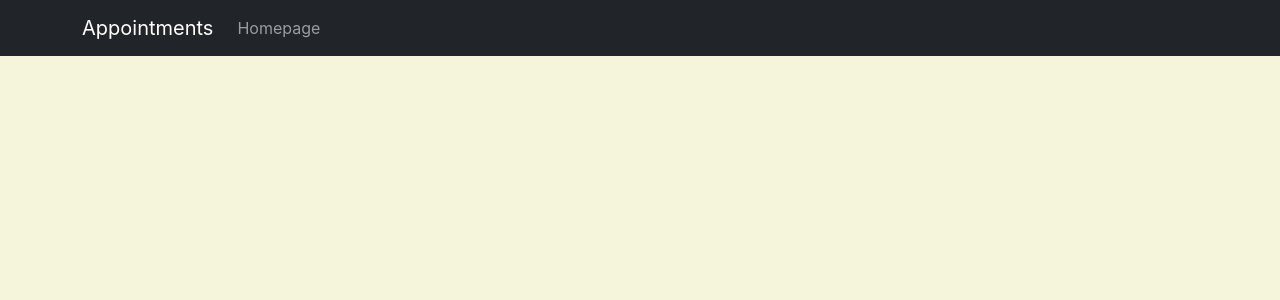
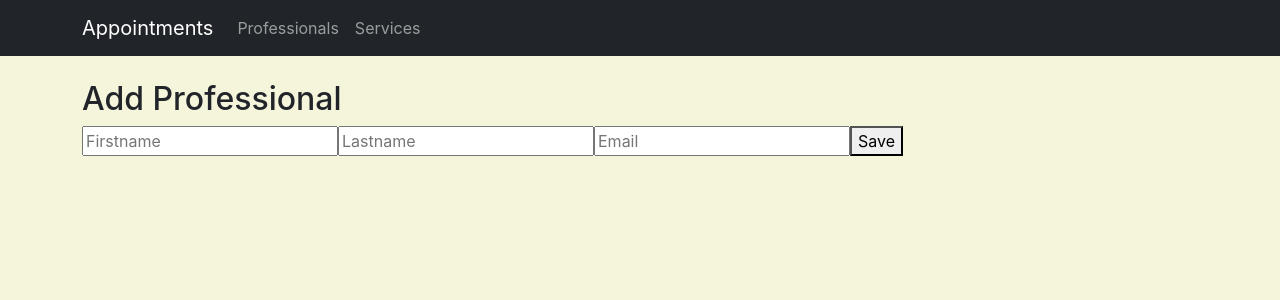
Before and after one commit to AristosDragatis/Appointment_management, a React (Create React App) app in the folder frontend/: page /users/add in a window 1280 px wide. Shown: the top 300 px of the page. Built offline with nearby package versions, Linux system fonts and the light colour scheme.

Commit message:
Added Professional page
User can now add, edit , delete, update professionals

```diff
--- a/frontend/src/App.js
+++ b/frontend/src/App.js
@@ -4,6 +4,9 @@ import AddAppointment from './pages/AddAppointment';
 import AppointmentsList from './pages/AppointmentsList';
 import ServicesList from './pages/ServicesList';
 import EditAppointment from './pages/EditAppointment';
+import UsersList from './pages/UsersList';
+import AddUser from './pages/AddUser';
+import EditUser from './pages/EditUser';
 import './App.css';
 
 function App() {
@@ -16,6 +19,9 @@ function App() {
           <Route path="/appointments/add" element={<AddAppointment/>} />
           <Route path="/services" element={<ServicesList/>} />
           <Route path="/appointments/edit/:id" element={<EditAppointment />} />
+          <Route path='/users' element={<UsersList/>} />
+          <Route path='/users/add' element={<AddUser/>} />
+          <Route path='/users/edit/:id' element={<EditUser/>} />
         </Routes>
       </div>
     </Router>
--- a/frontend/src/components/NavBar.js
+++ b/frontend/src/components/NavBar.js
@@ -7,8 +7,12 @@ export default function NavBar() {
         <Link className="navbar-brand" to="/">Appointments</Link>
         <div className="collapse navbar-collapse">
           <ul className="navbar-nav">
-            <li className="nav-item">
-              <Link className="nav-link" to="/">Homepage</Link>
+            <li>
+              <Link className="nav-link" to="/users">Professionals</Link>
+            </li>
+            <li>
+              <Link className='nav-link' to="/services">
+              Services</Link>
             </li>
           </ul>
         </div>
--- a/frontend/src/pages/AddAppointment.js
+++ b/frontend/src/pages/AddAppointment.js
@@ -59,7 +59,7 @@ function AddAppointment() {
       <h2>Add Appointment</h2>
       <input name="firstname" placeholder="First name" onChange={handleChange} required />
       <input name="lastname" placeholder="Last name" onChange={handleChange} required />
-      <input name="email" placeholder="Email" onChange={handleChange} required />
+      <input name="email" placeholder="Email" onChange={handleChange} />
       <input name="date" type="date" onChange={handleChange} required />
       <input name="time" type="time" onChange={handleChange} required />
       <select name="serviceId" onChange={handleChange} required>
--- /dev/null
+++ b/frontend/src/pages/AddUser.js
@@ -0,0 +1,69 @@
+import { useState } from 'react';
+import { useNavigate } from 'react-router-dom';
+
+function AddUser() {
+  const [form, setForm] = useState({
+    firstName: '',
+    lastName: '',
+    email: ''
+  });
+  const [error, setError] = useState('');
+  const [success, setSuccess] = useState(false);
+  const navigate = useNavigate();
+
+  const handleChange = (e) => {
+    setForm({ ...form, [e.target.name]: e.target.value });
+  };
+
+  const handleSubmit = async (e) => {
+    e.preventDefault();
+    setError('');
+    setSuccess(false);
+
+    try {
+      const res = await fetch('http://localhost:8080/backend_/api/users', {
+        method: 'POST',
+        headers: { 'Content-Type': 'application/json' },
+        body: JSON.stringify(form)
+      });
+      if (!res.ok) throw new Error('Failed to add professional');
+      setSuccess(true);
+      setTimeout(() => navigate('/users'), 1000);
+    } catch {
+      setError('Failed to add professional');
+    }
+  };
+
+  return (
+    <form onSubmit={handleSubmit}>
+      <h2>Add Professional</h2>
+      <input
+        name="firstName"
+        value={form.firstName}
+        onChange={handleChange}
+        required
+        placeholder="Firstname"
+      />
+      <input
+        name="lastName"
+        value={form.lastName}
+        onChange={handleChange}
+        required
+        placeholder="Lastname"
+      />
+      <input
+        name="email"
+        value={form.email}
+        onChange={handleChange}
+        required
+        placeholder="Email"
+        type="email"
+      />
+      <button type="submit">Save</button>
+      {success && <div style={{ color: 'green' }}>Professional added successfully!</div>}
+      {error && <div style={{ color: 'red' }}>{error}</div>}
+    </form>
+  );
+}
+
+export default AddUser;
--- a/frontend/src/pages/AppointmentsList.js
+++ b/frontend/src/pages/AppointmentsList.js
@@ -3,40 +3,65 @@ import { Link } from 'react-router-dom';
 
 function AppointmentsList() {
   const [appointments, setAppointments] = useState([]);
+  const [error, setError] = useState('');
 
   useEffect(() => {
     fetch('http://localhost:8080/backend_/api/appointments')
       .then(res => res.json())
       .then(data => setAppointments(data))
-      .catch(err => console.error(err));
+      .catch(() => setError('Failed to fetch appointments'));
   }, []);
-  const handleDelete = async (id) => {
-  if (!window.confirm("Are you sure?")) return;
-
-  await fetch(`http://localhost:8080/backend_/api/appointments/${id}`, {
-    method: 'DELETE'
-  });
-
-  setAppointments(appointments.filter((a) => a.id !== id));
-};
-
 
   return (
     <div>
-      <h1>Appointments</h1>
-      <Link to="/appointments/add">Add New</Link><br></br>
-      <Link to="/services">Services</Link>
-      <ul>
-        {appointments.map((a) => (
-          <li key={a.id}>
-            {a.customerName} | {a.date} | {a.time} | {a.service?.serviceName}
-            {' '}
-            <Link to={`/appointments/edit/${a.id}`}>Edit</Link>
-            {' '}
-            <button onClick={() => handleDelete(a.id)}>Delete</button>
-          </li>
-        ))}
-      </ul>
+      <h2>Available Appointments</h2>
+      <Link to="/appointments/add">Add Appointment</Link>
+      {error && <div style={{ color: 'red' }}>{error}</div>}
+      {!appointments.length ? (
+        <div>No appointments found.</div>
+      ) : (
+        <table border="1" cellPadding="8" cellSpacing="0">
+  <thead>
+    <tr>
+      <th>Customer</th>
+      <th>Date</th>
+      <th>Time</th>
+      <th>Professional</th>
+      <th>Service</th>
+      <th>Actions</th>
+    </tr>
+  </thead>
+  <tbody>
+    {appointments.map(a => (
+      <tr key={a.id}>
+        <td>{a.customerName}</td>
+        <td>{a.date}</td>
+        <td>{a.time}</td>
+        <td>
+          {a.professional
+            ? `${a.professional.firstName} ${a.professional.lastName}`
+            : ''}
+        </td>
+        <td>{a.service ? a.service.serviceName : ''}</td>
+        <td>
+          <Link to={`/appointments/edit/${a.id}`}>Edit</Link>
+          {' | '}
+          <button onClick={() => {
+            if (window.confirm('Are you sure you want to delete this appointment?')) {
+              fetch(`http://localhost:8080/backend_/api/appointments/${a.id}`, {
+                method: 'DELETE'
+              })
+                .then(res => {
+                  if (res.ok) setAppointments(appointments.filter(ap => ap.id !== a.id));
+                });
+            }
+          }}>Delete</button>
+        </td>
+      </tr>
+    ))}
+  </tbody>
+  </table>
+      )}
     </div>
   );
 }
--- a/frontend/src/pages/EditAppointment.js
+++ b/frontend/src/pages/EditAppointment.js
@@ -64,7 +64,6 @@ function EditAppointment() {
         name="email"
         value={form.email || ''}
         onChange={handleChange}
-        required
         placeholder="Email"
       />
       <input
--- /dev/null
+++ b/frontend/src/pages/EditUser.js
@@ -0,0 +1,88 @@
+import { useState, useEffect } from 'react';
+import { useParams, useNavigate } from 'react-router-dom';
+
+function EditUser() {
+  const { id } = useParams();
+  const numericId = Number(id);
+  const navigate = useNavigate();
+  const [form, setForm] = useState({
+    firstName: '',
+    lastName: '',
+    email: ''
+  });
+  const [error, setError] = useState('');
+  const [success, setSuccess] = useState(false);
+
+  useEffect(() => {
+    fetch(`http://localhost:8080/backend_/api/users/${numericId}`)
+      .then(res => {
+        if (!res.ok) throw new Error('Not found');
+        return res.json();
+      })
+      .then(data => setForm({
+        firstName: data.firstName || '',
+        lastName: data.lastName || '',
+        email: data.email || ''
+      }))
+      .catch(() => setError('User not found'));
+  }, [numericId]);
+
+  const handleChange = (e) => {
+    setForm({ ...form, [e.target.name]: e.target.value });
+  };
+
+  const handleSubmit = async (e) => {
+    e.preventDefault();
+    setError('');
+    setSuccess(false);
+
+    try {
+      const res = await fetch(`http://localhost:8080/backend_/api/users/${numericId}`, {
+        method: 'PUT',
+        headers: { 'Content-Type': 'application/json' },
+        body: JSON.stringify(form)
+      });
+      if (!res.ok) throw new Error('Failed to update user');
+      setSuccess(true);
+      setTimeout(() => navigate('/users'), 1000);
+    } catch {
+      setError('Failed to update user');
+    }
+  };
+
+  if (error) return <div>{error}</div>;
+  if (!form) return <div>Loading...</div>;
+
+  return (
+    <form onSubmit={handleSubmit}>
+      <h2>Edit Professional</h2>
+      <input
+        name="firstName"
+        value={form.firstName}
+        onChange={handleChange}
+        required
+        placeholder="Firstname"
+      />
+      <input
+        name="lastName"
+        value={form.lastName}
+        onChange={handleChange}
+        required
+        placeholder="Lastname"
+      />
+      <input
+        name="email"
+        value={form.email}
+        onChange={handleChange}
+        required
+        placeholder="Email"
+        type="email"
+      />
+      <button type="submit">Update</button>
+      {success && <div style={{ color: 'green' }}>Professional updated successfully!</div>}
+      {error && <div style={{ color: 'red' }}>{error}</div>}
+    </form>
+  );
+}
+
+export default EditUser;
--- /dev/null
+++ b/frontend/src/pages/UsersList.js
@@ -0,0 +1,67 @@
+import { useEffect, useState } from 'react';
+import { Link } from 'react-router-dom';
+
+function UsersList() {
+  const [users, setUsers] = useState([]);
+  const [error, setError] = useState('');
+
+  useEffect(() => {
+    fetch('http://localhost:8080/backend_/api/users')
+      .then(res => res.json())
+      .then(data => setUsers(data))
+      .catch(() => setError('Failed to fetch professionals'));
+  }, []);
+
+  const handleDelete = async (id) => {
+    if (!window.confirm('Are you sure you want to delete this professional?')) return;
+    try {
+      const res = await fetch(`http://localhost:8080/backend_/api/users/${id}`, {
+        method: 'DELETE'
+      });
+      if (!res.ok) throw new Error();
+      setUsers(users.filter(u => u.id !== id));
+    } catch {
+      setError('Failed to delete professional');
+    }
+  };
+
+
+
+  return (
+    <div>
+      <h2>Professionals</h2>
+      <Link to="/users/add">Add Professional</Link>
+      {error && <div style={{ color: 'red' }}>{error}</div>}
+      {!users.length ? (
+        <div>No professionals found.</div>
+      ) : (
+      <table>
+        <thead>
+          <tr>
+            <th>Firstname</th>
+            <th>Lastname</th>
+            <th>Email</th>
+            <th>Actions</th>
+          </tr>
+        </thead>
+        <tbody>
+          {users.map(u => (
+            <tr key={u.id}>
+              <td>{u.firstName}</td>
+              <td>{u.lastName}</td>
+              <td>{u.email}</td>
+              <td>
+                <Link to={`/users/edit/${u.id}`}>Edit</Link>
+                {' | '}
+                <button onClick={() => handleDelete(u.id)}>Delete</button>
+              </td>
+            </tr>
+          ))}
+        </tbody>
+      </table>
+      )}
+    </div>
+  );
+}
+
+export default UsersList;
```
